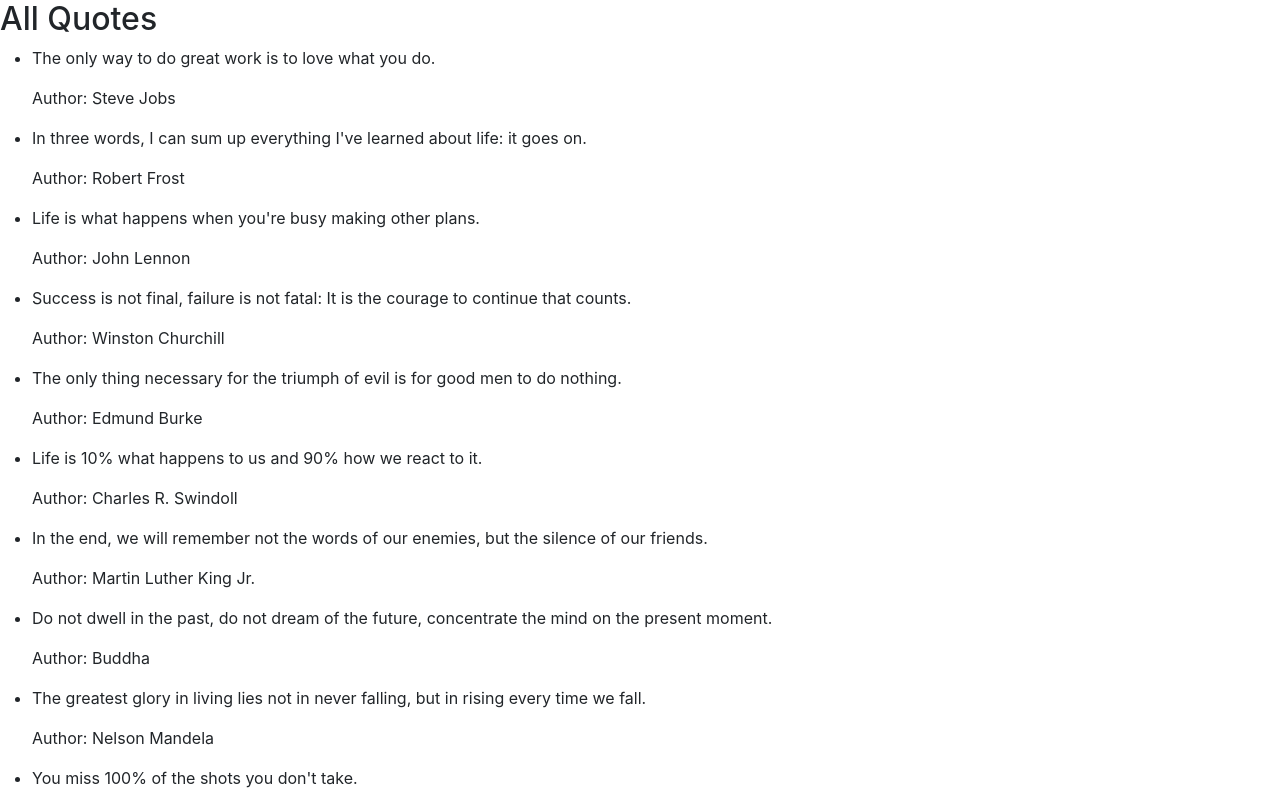
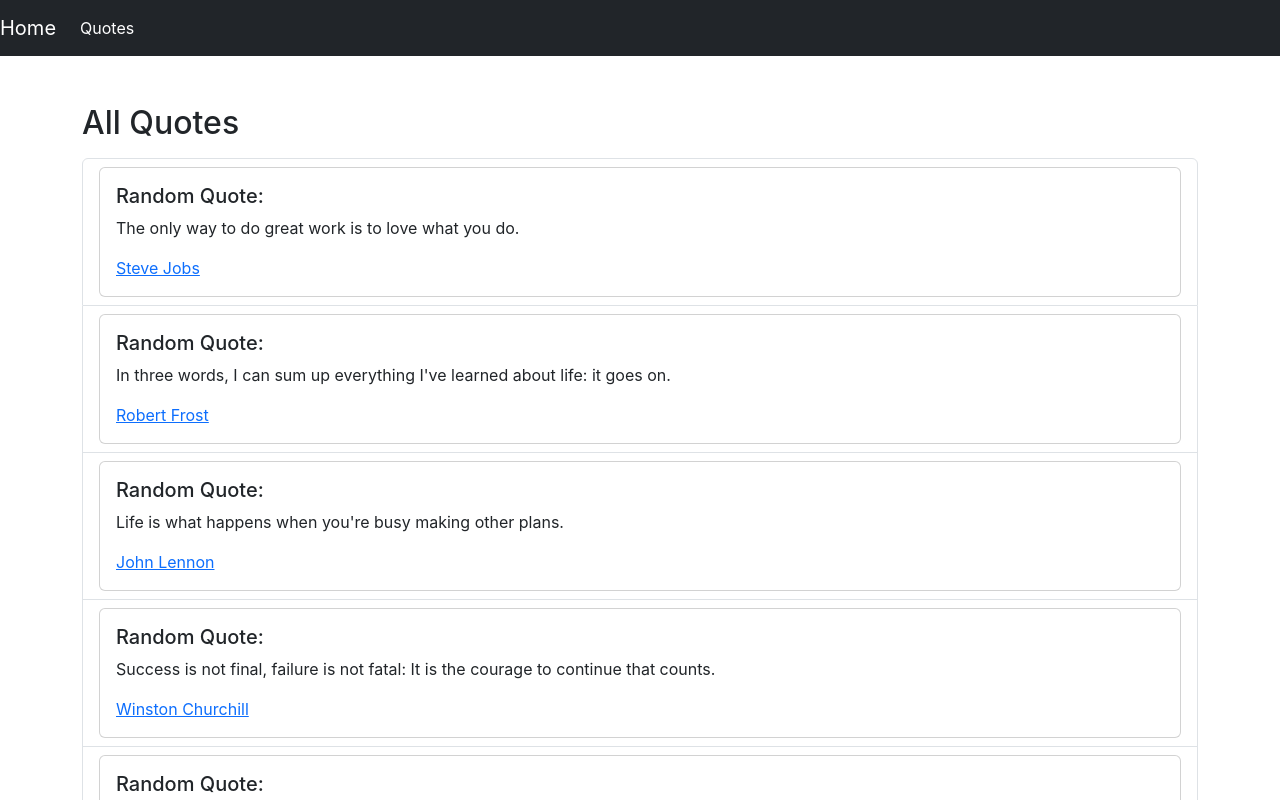
Before and after one commit to TradingCyborg/phase-2-project, a React (Create React App) app: page /all-quotes in a window 1280 px wide. Shown: the top 800 px of the page. Built offline with nearby package versions, Linux system fonts and the light colour scheme; data requests are answered from the project's data file.

Commit message:
Adding css

```diff
--- a/src/components/AddQuote.js
+++ b/src/components/AddQuote.js
@@ -1,4 +1,5 @@
 import React, { useState } from 'react';
+import Navbar from './Navbar';
 import AllQuotes from './AllQuotes';
 import axios from 'axios';
 
@@ -28,27 +29,32 @@ function AddQuote() {
 
   return (
     <div>
+      <Navbar />
+      <h1 className="text-center">Add Quote</h1>
       <h2>Add a Quote</h2>
+
       <form onSubmit={handleSubmit}>
-        <div>
+        <div class="form-group mb-3">
           <label>Quote:</label>
           <input
+            class="form-control"
             type="text"
             value={quoteText}
             onChange={e => setQuoteText(e.target.value)}
             required
           />
         </div>
-        <div>
+        <div class="form-group mb-3">
           <label>Author:</label>
           <input
+            class="form-control"
             type="text"
             value={author}
             onChange={e => setAuthor(e.target.value)}
             required
           />
         </div>
-        <button type="submit">Add Quote</button>
+        <button class="btn-primary btn-md btn" type="submit">Add Quote</button>
       </form>
     </div>
   );
--- a/src/components/AllQuotes.js
+++ b/src/components/AllQuotes.js
@@ -1,4 +1,5 @@
 import React, { useState, useEffect } from 'react';
+import Navbar from './Navbar';
 import axios from 'axios';
 
 function AllQuotes() {
@@ -14,16 +15,29 @@ function AllQuotes() {
 
   return (
     <div>
-      <h2>All Quotes</h2>
-      <ul>
+      <Navbar/>
+
+      <div class="container mt-5">
+      <h2 class="mb-3">All Quotes</h2>
+      <ul class="list-group">
+
         {quotes.map(quote => (
-          <li key={quote.id}>
-            <p>{quote.text}</p>
-            <p>Author: {quote.author}</p>
-          </li>
+            <li key={quote.id} class="list-group-item">
+
+            <div class="card" style={{width:"18rem;"}}>
+              <div class="card-body">
+                <h5 class="card-title">Random Quote:</h5>
+                <p class="card-text">{quote.text}</p>
+                <a href="#" class="card-link">{quote.author}</a>
+              </div>
+            </div>
+            </li>
         ))}
       </ul>
     </div>
+
+    </div>
+
   );
 }
 
--- a/src/components/App.js
+++ b/src/components/App.js
@@ -4,6 +4,8 @@ import Home from './Home';
 import AllQuotes from './AllQuotes';
 import AddQuote from './AddQuote';
 import SingleQuote from './SingleQuote';
+import 'bootstrap/dist/css/bootstrap.css';
+
 
 
 function App() {
--- a/src/components/Home.js
+++ b/src/components/Home.js
@@ -1,6 +1,6 @@
 import React, { useState, useEffect }from 'react';
+import Navbar from './Navbar';
 import axios from 'axios'
-import 'bootstrap/dist/css/bootstrap.css';
 
 
 function Home() {
@@ -15,10 +15,25 @@ function Home() {
         .catch(error => console.error(error));
     }, []);
 
+
+  function generateQuote(){
+    axios.get('http://localhost:3000/quotes')
+        .then(response => {
+          const randomIndex = Math.floor(Math.random() * response.data.length);
+          setQuote(response.data[randomIndex]);
+        })
+        .catch(error => console.error(error));
+     }
+
+
     return (
-      <div class="row justify-content-center mt-5">
-        <div class="col-8">
-
+      <div class="main">
+          <Navbar/>
+         <div class="row justify-content-center mt-5">
+           <div class="col-8">
+          <div class="row justify-content-end mb-4 ml-4">
+                 <button onClick={generateQuote} class="col-2 btn btn-primary btn-md">Generate Quote</button>
+          </div>
                 <div class="card" style={{width:"18rem;"}}>
           <div class="card-body">
             <h5 class="card-title">Random Quote:</h5>
@@ -28,7 +43,7 @@ function Home() {
         </div>
         </div>
 
-      </div>
+      </div></div>
     );
   }
 
--- /dev/null
+++ b/src/components/Navbar.js
@@ -0,0 +1,28 @@
+import React from 'react';
+
+function Navbar() {
+
+    return (
+          <nav class="navbar navbar-expand-lg navbar-light bg-dark">
+        <a  class="navbar-brand text-white ml-4" href="/">Home</a>
+        <button class="navbar-toggler" type="button" data-toggle="collapse" data-target="#navbarNav" aria-controls="navbarNav" aria-expanded="false" aria-label="Toggle navigation">
+            <span class="navbar-toggler-icon"></span>
+        </button>
+        <div class="collapse navbar-collapse" id="navbarNav">
+            <ul class="navbar-nav">
+            <li class="nav-item">
+                <a class="nav-link text-white" href="/all-quotes">Quotes</a>
+            </li>
+
+            </ul>
+        </div>
+</nav>
+
+
+    );
+  }
+
+
+
+
+  export default Navbar;
```
